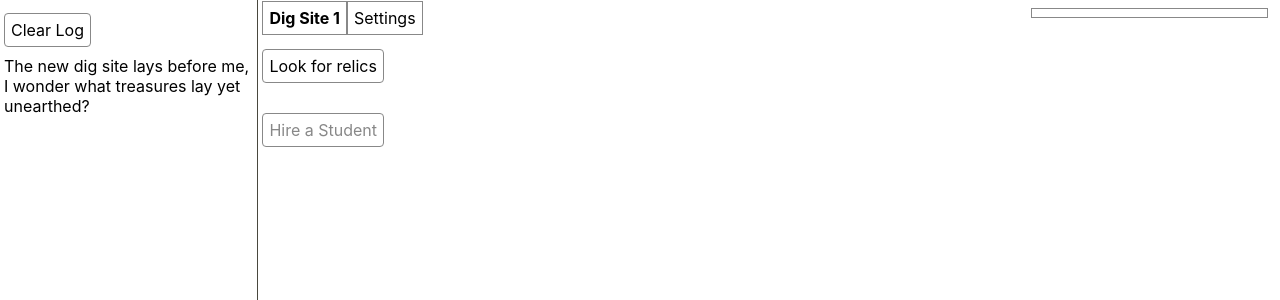
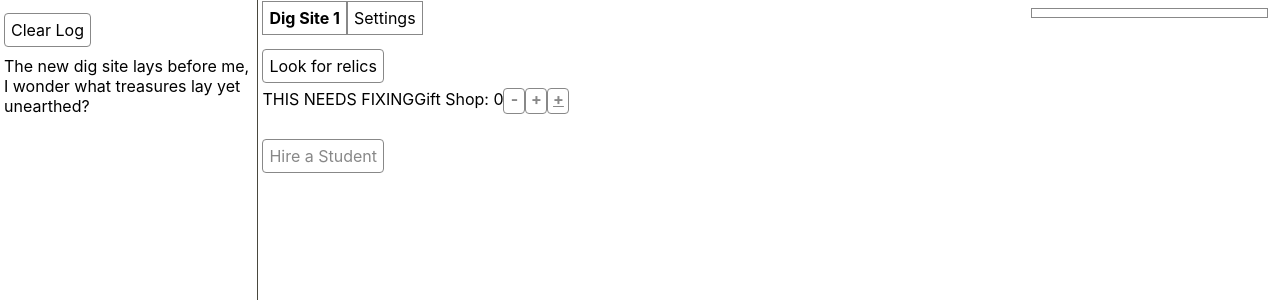
Before and after one commit to bcm32/relics, a React (Create React App) app: page / in a window 1280 px wide. Shown: the top 300 px of the page. Built offline with nearby package versions, Linux system fonts and the light colour scheme.

Commit message:
some tweaks and the research for gift shops

```diff
--- a/src/core/game-state.ts
+++ b/src/core/game-state.ts
@@ -54,6 +54,7 @@ export class ResearchState {
     betterShovels: boolean = false;
     bloodWard: boolean = false;
     mapTheGrounds: boolean = false;
+    tours: boolean = true;
 }
 
 export function mergeStateWithDefault(gameState: GameState): GameState {
--- a/src/economy/research/profit.tsx
+++ b/src/economy/research/profit.tsx
@@ -11,7 +11,7 @@ export class Profit extends Research {
             gameState.resourceState.knowledge -= 10;
             gameState.researchState.profiteering = true;
             addDetailedJournalEntry(gameState, {
-                entry: "A patron finds your work interesting, and provides a slow but steady drip of funding. Relic speed x 1.5.",
+                entry: "A patron finds your work interesting, and provides a slow but steady drip of funding.",
                 entryType: ACHIEVEMENT_ENTRY_TYPE
             });
         }
--- /dev/null
+++ b/src/economy/research/tours.tsx
@@ -0,0 +1,45 @@
+import {Research} from "../Transaction";
+import {GameState} from "../../core/game-state";
+import {ACHIEVEMENT_ENTRY_TYPE, addDetailedJournalEntry, COMMON_ENTRY_TYPE} from "../../core/journal";
+import React from "react";
+
+export class Tours extends Research {
+    static updateClock = false;
+
+    static commitTransaction(gameState: GameState, amount: number): GameState {
+        if(Tours.isValidPurchase(gameState, amount)) {
+            gameState.resourceState.knowledge -= 25;
+            gameState.researchState.tours = true;
+            addDetailedJournalEntry(gameState, {
+                entry: "Wait, people will pay to see this place?",
+                entryType: COMMON_ENTRY_TYPE
+            });
+        }
+        return gameState;
+    }
+
+    static isValidPurchase(gameState: GameState, amount: number): boolean {
+        return gameState.resourceState.knowledge >= 25;
+    }
+
+    static buildTooltip(gameState: GameState): any {
+        return (
+            <div className="relics-tooltip">
+                <div className="relics-tooltip__description">
+                    You form a committee of students to think very hard about how to make more money.
+                </div>
+                <div className="relics-tooltip__cost">
+                    <div className="knowledge-text">Knowledge: 25</div>
+                </div>
+            </div>
+        );
+    }
+
+    static isAvailable(gameState: GameState): boolean {
+        return gameState.researchState.betterShovels && !gameState.researchState.tours;
+    }
+
+    static title = "More funding";
+    static id = "tours";
+    static className = "money-button";
+}
--- a/src/economy/researchManager.ts
+++ b/src/economy/researchManager.ts
@@ -5,13 +5,15 @@ import {BloodWard} from "./research/bloodWard";
 import {Profit} from "./research/profit";
 import {StudentKnowledge} from "./research/studentKnowledge";
 import {MapTheRuins} from "./research/mapTheRuins";
+import {Tours} from "./research/tours";
 
 export const allResearches: typeof Research[] = [
     BetterShovels,
     BloodWard,
     Profit,
     StudentKnowledge,
-    MapTheRuins
+    MapTheRuins,
+    Tours
 ];
 
 export function getAvailableResearches(gameState: GameState): typeof Research[] {
--- a/src/economy/transactions/shedTransaction.tsx
+++ b/src/economy/transactions/shedTransaction.tsx
@@ -35,6 +35,7 @@ export class ShedTransaction extends Transaction{
             <div className="relics-tooltip">
                 <div className="relics-tooltip__description">
                     It turns out we don't need to keep our relics in a pile under a tarp.
+                    <br/>+50 relic storage.
                 </div>
                 <div className="relics-tooltip__cost">
                     <div className={"money-text"}>Money: {ShedTransaction.getCost(gameState, 1)}</div>
--- a/src/panels/relicPanel.tsx
+++ b/src/panels/relicPanel.tsx
@@ -41,6 +41,18 @@ export class RelicPanel extends React.Component<GeneratorProps> {
                         Gathering Relics
                     </AssignWorkerOptions>
                 }
+                {gameState.researchState.tours &&
+                    <div>
+                        THIS NEEDS FIXING
+                        <AssignWorkerOptions
+                            assignWorkers={(amount: number) =>this.assignGather(amount)}
+                            removeWorkers={(amount:number) => this.removeGather(amount)}
+                            currentlyAssigned={gameState.jobAssignments.gatherRelics}
+                            availableWorkers={availableStudents}>
+                            Gift Shop
+                        </AssignWorkerOptions>
+                    </div>
+                }
                 <br/>
                 <div>
                     <div className="button-container">
@@ -53,9 +65,8 @@ export class RelicPanel extends React.Component<GeneratorProps> {
                             Hire a Student
                         </RelicsButton>
                     </div>
+                    {gameState.researchState.profiteering && <p>Buildings:</p> }
                     {gameState.researchState.profiteering &&
-                        <div>
-                            <p>Buildings:</p>
                         <RelicsButton
                             disabled={!ShedTransaction.isValidPurchase(gameState, 1)}
                             onClick={() => onPurchase(1, ShedTransaction.commitTransaction)}
@@ -64,7 +75,6 @@ export class RelicPanel extends React.Component<GeneratorProps> {
                         >
                             Storage Shed: {gameState.resourceState.sheds}
                         </RelicsButton>
-                        </div>
                     }
                 </div>
             </div>
```
Also changed, not shown: 25 other files (tests, documents, lock files or other folders). Lines whose indentation alone changed are shown as unchanged.
